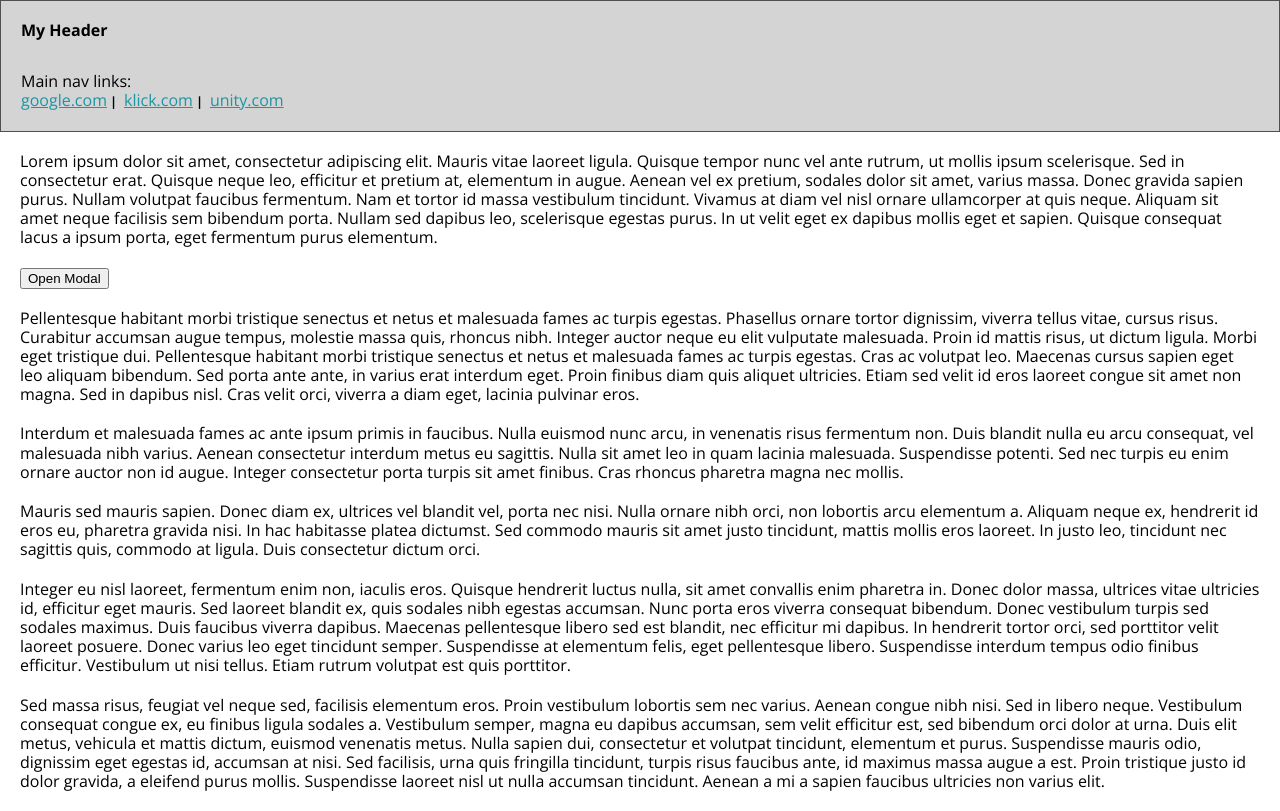
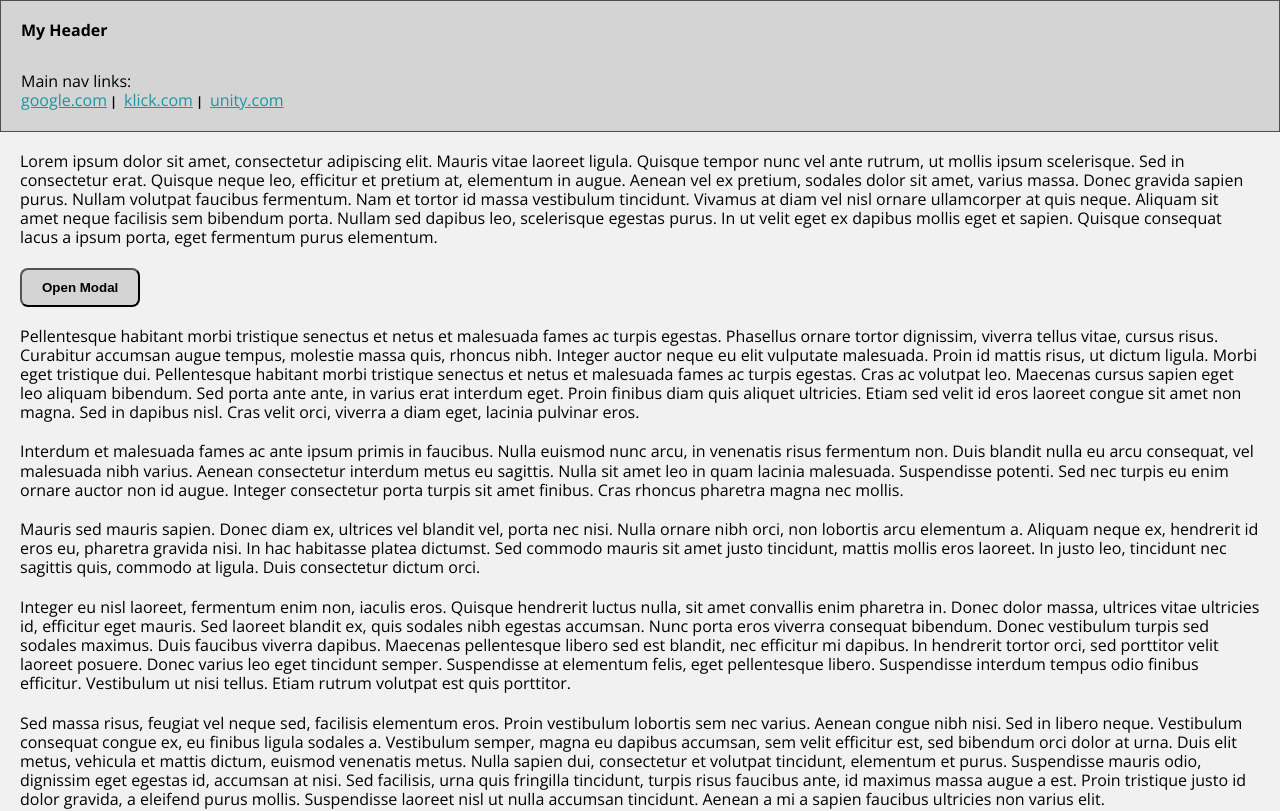
Before and after one commit to JusticeAmpofo/react-sample-website, a React (Create React App) app: page / in a window 1280 px wide. Shown: the top 811 px of the page. Built offline with nearby package versions, Linux system fonts and the light colour scheme.

Commit message:
add styles to better match the design

```diff
--- a/src/App.css
+++ b/src/App.css
@@ -52,6 +52,13 @@ body {
 
 .mb8 {
   margin-bottom: 32px;
+}
+
+.btn {
+  background: #d4d4d4;
+  border-radius: 8px;
+  font-weight: 700;
+  padding: 10px 20px;
 }
 
 .website-border {
--- a/src/pages/Home.js
+++ b/src/pages/Home.js
@@ -1,5 +1,6 @@
 import { useState, useEffect } from "react"
 import Modal from "../components/Modal"
+import "../styles/Home.css"
 
 function Home() {
     const [modalAOpen, setModalAOpen] = useState(false)
@@ -15,9 +16,9 @@ function Home() {
 
     return (
         <>
-            <div className="container">
+            <div className="container home">
                 <p className="mb5">Lorem ipsum dolor sit amet, consectetur adipiscing elit. Mauris vitae laoreet ligula. Quisque tempor nunc vel ante rutrum, ut mollis ipsum scelerisque. Sed in consectetur erat. Quisque neque leo, efficitur et pretium at, elementum in augue. Aenean vel ex pretium, sodales dolor sit amet, varius massa. Donec gravida sapien purus. Nullam volutpat faucibus fermentum. Nam et tortor id massa vestibulum tincidunt. Vivamus at diam vel nisl ornare ullamcorper at quis neque. Aliquam sit amet neque facilisis sem bibendum porta. Nullam sed dapibus leo, scelerisque egestas purus. In ut velit eget ex dapibus mollis eget et sapien. Quisque consequat lacus a ipsum porta, eget fermentum purus elementum.</p>
-                <button onClick={() => {setModalAOpen(true)}} className="mb5">Open Modal</button>
+                <button onClick={() => {setModalAOpen(true)}} className="btn mb5">Open Modal</button>
                 <p className="mb5">Pellentesque habitant morbi tristique senectus et netus et malesuada fames ac turpis egestas. Phasellus ornare tortor dignissim, viverra tellus vitae, cursus risus. Curabitur accumsan augue tempus, molestie massa quis, rhoncus nibh. Integer auctor neque eu elit vulputate malesuada. Proin id mattis risus, ut dictum ligula. Morbi eget tristique dui. Pellentesque habitant morbi tristique senectus et netus et malesuada fames ac turpis egestas. Cras ac volutpat leo. Maecenas cursus sapien eget leo aliquam bibendum. Sed porta ante ante, in varius erat interdum eget. Proin finibus diam quis aliquet ultricies. Etiam sed velit id eros laoreet congue sit amet non magna. Sed in dapibus nisl. Cras velit orci, viverra a diam eget, lacinia pulvinar eros.</p>
                 <p className="mb5">Interdum et malesuada fames ac ante ipsum primis in faucibus. Nulla euismod nunc arcu, in venenatis risus fermentum non. Duis blandit nulla eu arcu consequat, vel malesuada nibh varius. Aenean consectetur interdum metus eu sagittis. Nulla sit amet leo in quam lacinia malesuada. Suspendisse potenti. Sed nec turpis eu enim ornare auctor non id augue. Integer consectetur porta turpis sit amet finibus. Cras rhoncus pharetra magna nec mollis.</p>
                 <p className="mb5">Mauris sed mauris sapien. Donec diam ex, ultrices vel blandit vel, porta nec nisi. Nulla ornare nibh orci, non lobortis arcu elementum a. Aliquam neque ex, hendrerit id eros eu, pharetra gravida nisi. In hac habitasse platea dictumst. Sed commodo mauris sit amet justo tincidunt, mattis mollis eros laoreet. In justo leo, tincidunt nec sagittis quis, commodo at ligula. Duis consectetur dictum orci.</p>
--- /dev/null
+++ b/src/styles/Home.css
@@ -0,0 +1,3 @@
+.home {
+    background: #f1f1f1;
+}
```
